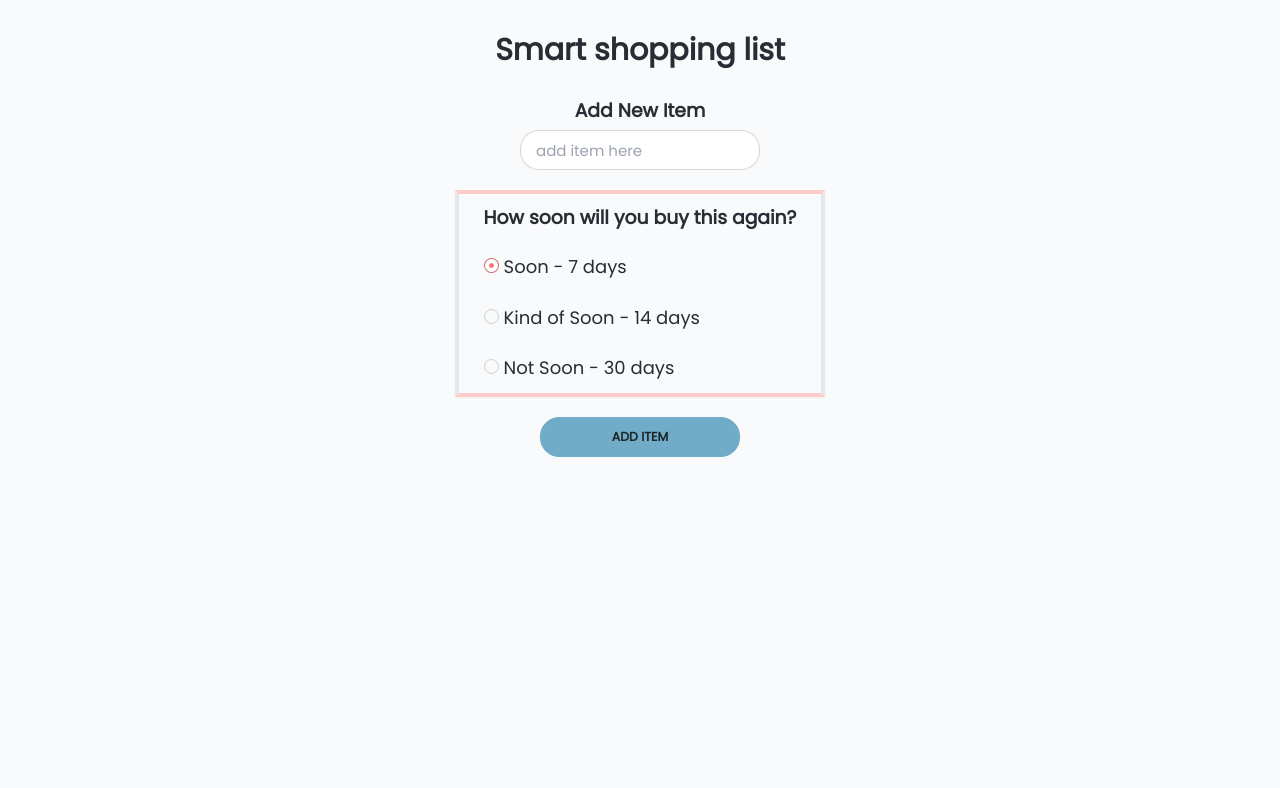
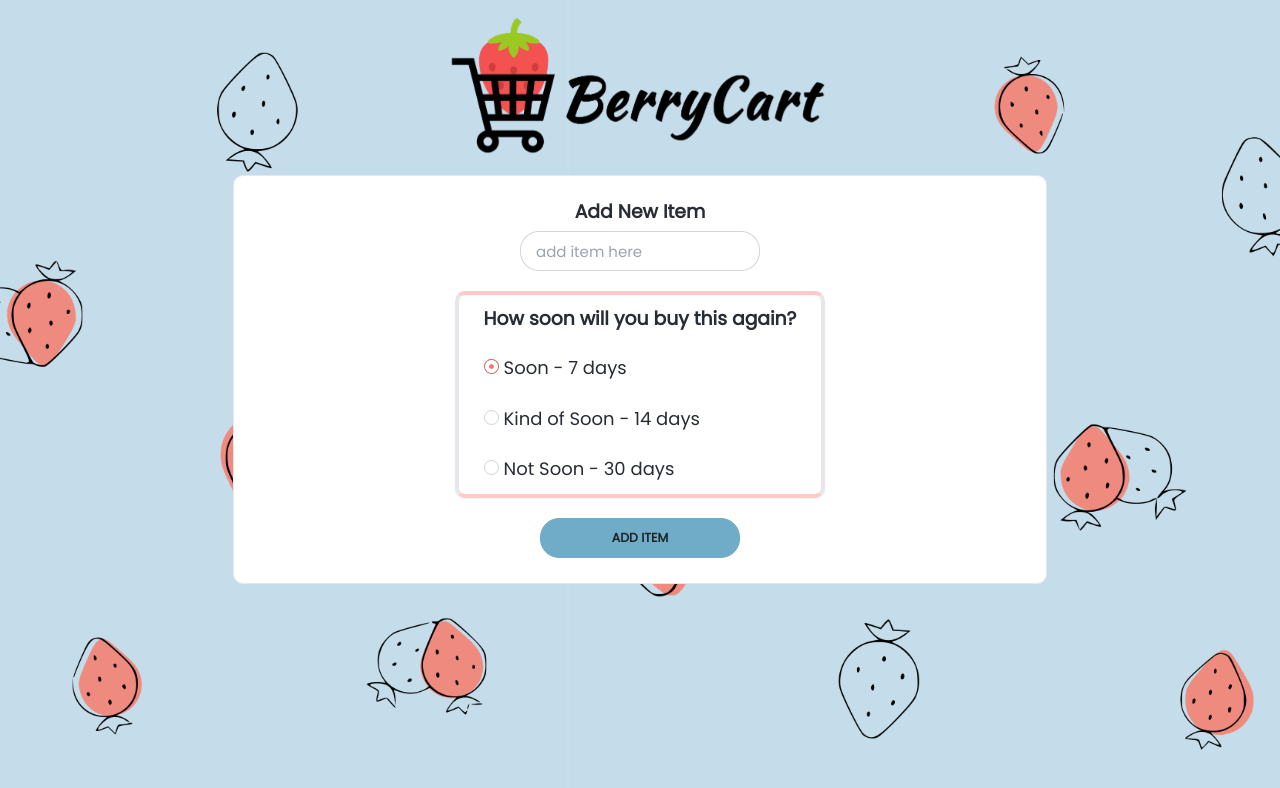
Before and after one commit to the-collab-lab/tcl-63-smart-shopping-list, a React (Vite) app: page /add-item in a window 1280 px wide. Shown: the top 788 px of the page. Built offline with nearby package versions, Linux system fonts and the light colour scheme.

Commit message:
Add background image and logo for Issue #13

```diff
--- a/src/index.css
+++ b/src/index.css
@@ -69,7 +69,7 @@ body {
 	-webkit-font-smoothing: antialiased;
 	-moz-osx-font-smoothing: grayscale;
 	scroll-behavior: smooth;
-	overflow: hidden; /* Disable scrolling */
+	/* overflow: hidden;  Disable scrolling */
 }
 
 .btn-neutral {
--- a/src/views/AddItem.jsx
+++ b/src/views/AddItem.jsx
@@ -76,7 +76,7 @@ export function AddItem({ listToken, data }) {
 						className="input input-bordered input-lg text-2xl w-full max-w-sm my-3"
 					/>
 				</label>
-				<fieldset className="grid border-4 border-y-red-200 px-10 py-5 my-5 shadow-sm">
+				<fieldset className="grid border-4 border-y-red-200 px-10 py-5 my-5 shadow-sm rounded-2xl">
 					<p className="text-3xl font-bold">
 						How soon will you buy this again?
 					</p>
--- a/src/views/Layout.css
+++ b/src/views/Layout.css
@@ -43,20 +43,12 @@
 	padding-bottom: max(env(safe-area-inset-bottom), 1rem);
 	padding-top: 1rem;
 	place-content: center;
-	position: fixed;
+	position: absolute;
 	width: 100%;
-}
-
-.Nav-container {
-	display: flex;
-	flex-direction: row;
-	justify-content: space-evenly;
-	width: min(72ch, 100%);
 }
 
 .Nav-link {
 	--color-text: var(--color-accent);
-
 	color: var(--color-text);
 	font-size: 1.4em;
 	flex: 0 1 auto;
--- a/src/views/Layout.jsx
+++ b/src/views/Layout.jsx
@@ -2,21 +2,27 @@ import { Outlet, NavLink } from 'react-router-dom';
 
 import './Layout.css';
 import { useState } from 'react';
+import logo from '../../public/img/logo.png';
 
 export function Layout({ listToken }) {
 	return (
 		<>
-			<div className="Layout">
-				<header className="Layout-header">
-					<h1 className="text-5xl font-bold pb-2 pt-10">Smart shopping list</h1>
+			<div className="Layout overflow-y-clip h-screen my-auto">
+				<header className="Layout-header flex justify-center items-center">
+					<img
+						src={logo}
+						alt="BerryCart Logo"
+						className="h-20 md:h-64 relative z-10"
+					/>
 				</header>
-				<main className="Layout-main">
+				<main className="Layout-main border rounded-2xl bg-white relative z-10 pb-10 max-h-[calc(100vh - 100px)]">
 					<Outlet />
 				</main>
+				<div className='fixed right-0 bg-right bg-[url("../../public/img/berry-bg.png")] bg-cover inset-0 z-0' />
 				{/* remove navbar from Home when there is no list token */}
 				{listToken && (
-					<nav className="Nav bg-red-100">
-						<div className="Nav-container">
+					<nav className="Nav bg-red-100 z-10">
+						<div className="flex justify-evenly gap-20">
 							{/* this removes the Home navlink from the List and AddItem pages when there is a token assigned */}
 							{!listToken && (
 								<NavLink
--- a/src/views/List.jsx
+++ b/src/views/List.jsx
@@ -40,8 +40,8 @@ export function List({ data, listToken }) {
 	};
 
 	return (
-		<div className="flex flex-col items-center text-center max-h-screen">
-			<div className="mb-4">
+		<div className="flex flex-col flex-grow gap-4 items-center text-center max-h-screen h-75vh overflow-y-auto">
+			<div className="pt-10">
 				<div>
 					<ToastContainer position="top-center" />
 					<p>
```
Also changed, not shown: public/img/berry-bg.png (added), public/img/logo.png (added).
